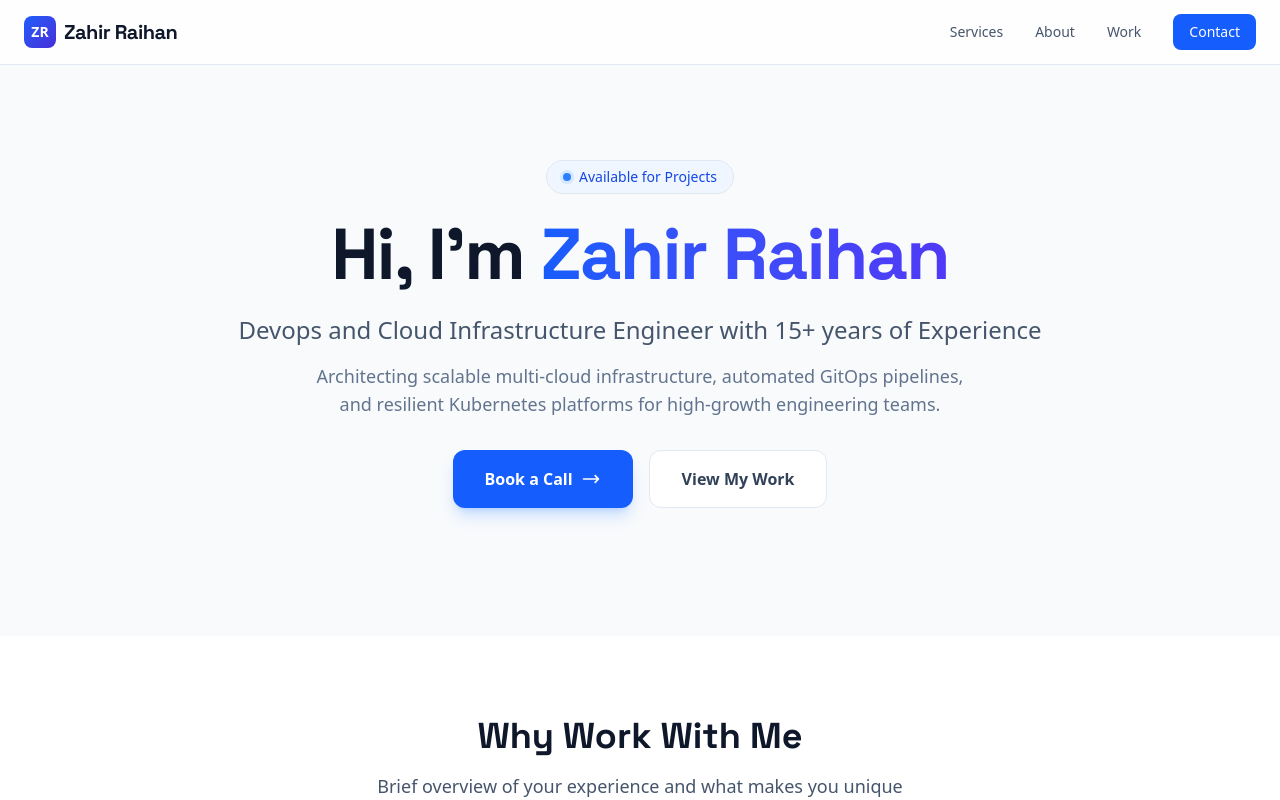
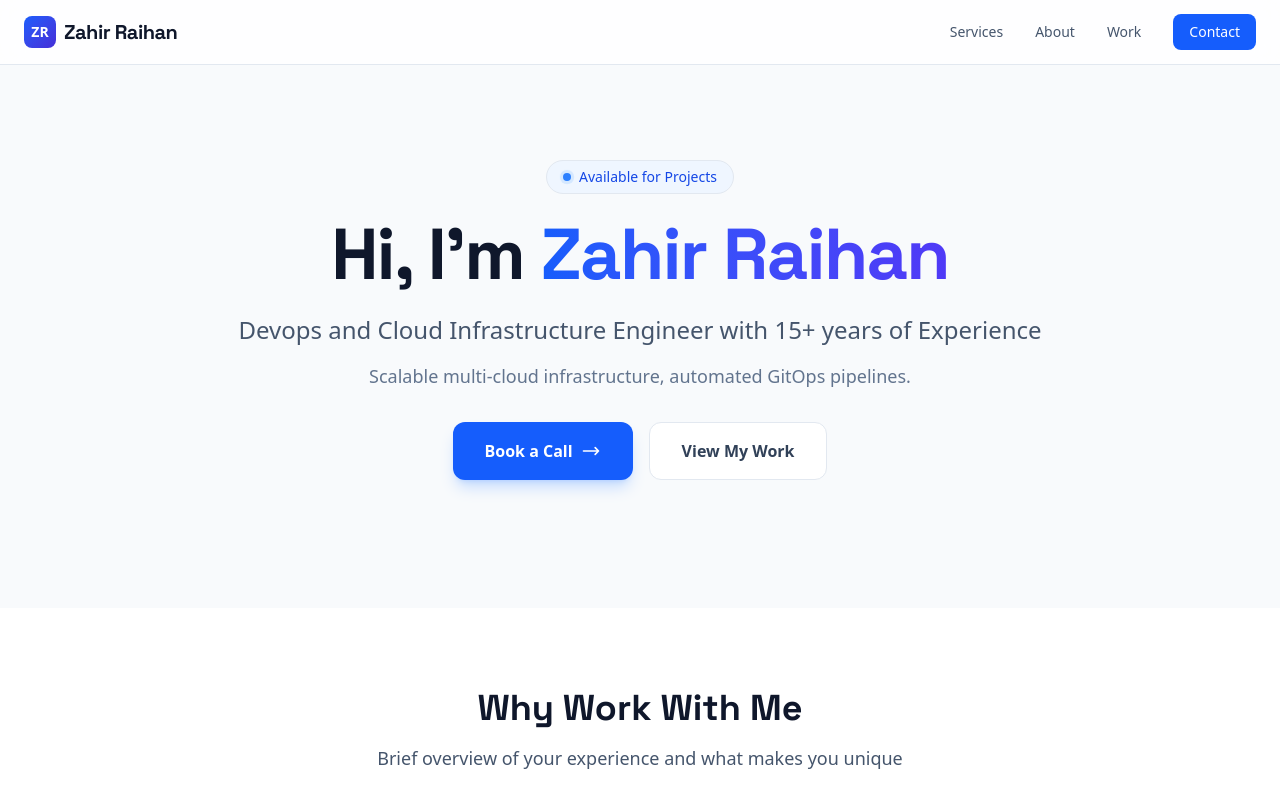
Before and after one commit to zraihan-CSTU/ZR-landing-page, a Next.js app: page / in a window 1280 px wide. Shown: the top 800 px of the page. Built offline with nearby package versions, Linux system fonts and the light colour scheme.

Commit message:
Added Scalable multi-cloud infrastructure, automated GitOps pipelines... app folder

```diff
--- a/app/page.tsx
+++ b/app/page.tsx
@@ -106,7 +106,7 @@ export default function Home() {
 
             {/* Tagline */}
             <p className="text-lg text-slate-500 dark:text-slate-400 mb-8 max-w-2xl mx-auto">
-              Architecting scalable multi-cloud infrastructure, automated GitOps pipelines, and resilient Kubernetes platforms for high-growth engineering teams.
+              Scalable multi-cloud infrastructure, automated GitOps pipelines.
             </p>
 
             {/* CTA Buttons */}
```
